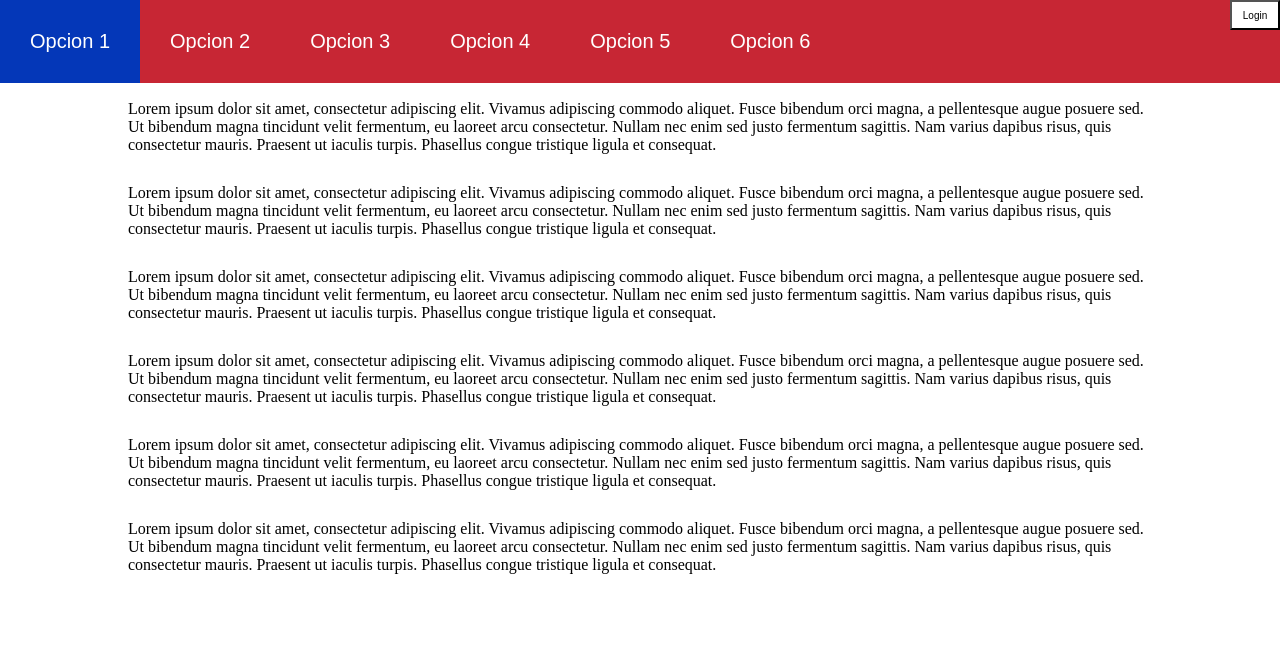
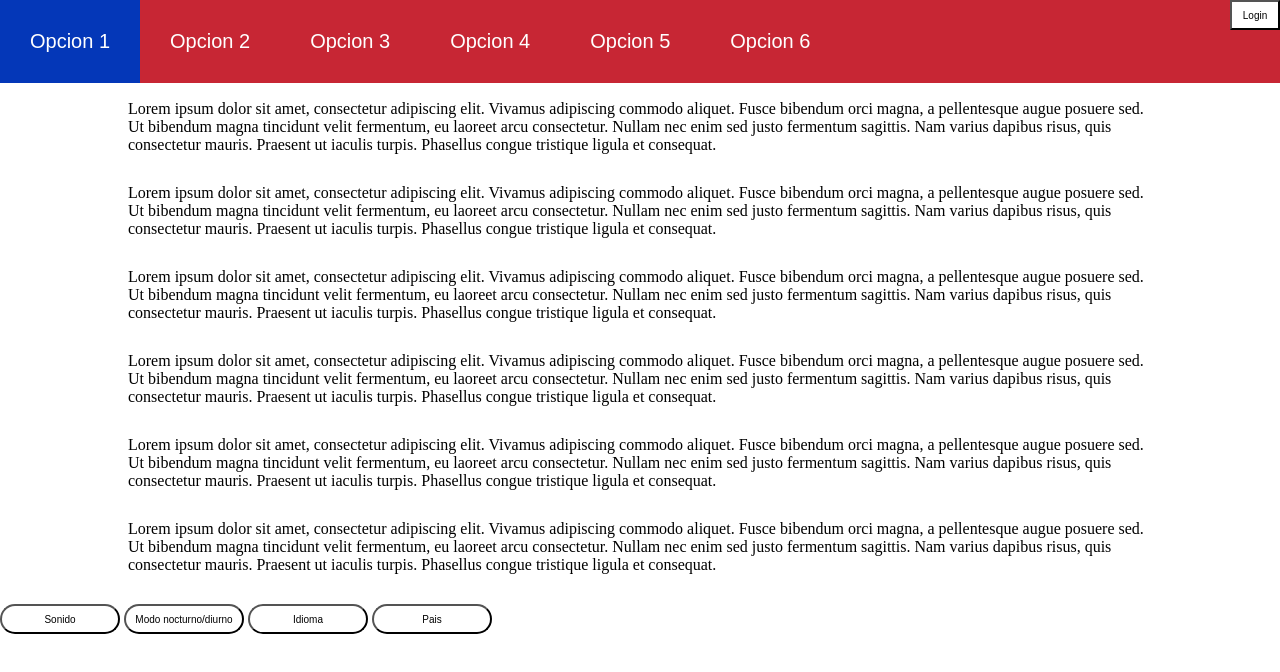
Before and after one commit to Grupo2Ciclo3MisionTic/ProyectoCiclo3MisionTic, a plain HTML site: page index.html in a window 1280 px wide. Drawn offline with Linux system fonts and the light colour scheme.

Commit message:
Se crean botones de administracion

```diff
--- a/css/estilos.css
+++ b/css/estilos.css
@@ -66,3 +66,19 @@
     background-color: #1100ff;
     text-decoration: none;
   }
+
+  .boton_1{
+    border-radius: 20px;
+    float: center;
+    text-decoration: none;
+    font-family: arial;
+    width: 120px;
+    height: 30px;
+    font-size: 10px;
+    color: rgb(0, 0, 0);
+    background-color: #ffffff;
+  }
+  .boton_1:hover{
+    background-color: #ff0000;
+    text-decoration: none;
+  }
--- a/index.html
+++ b/index.html
@@ -35,5 +35,11 @@
 
 
 </section>
+<section>
+    <input class="boton_1" type="button" value="Sonido"></a>
+    <input class="boton_1" type="button" value="Modo nocturno/diurno"></a>
+    <input class="boton_1" type="button" value="Idioma"></a>
+    <input class="boton_1" type="button" value="Pais"></a>
+</section>
 </body>
 </html>
```
